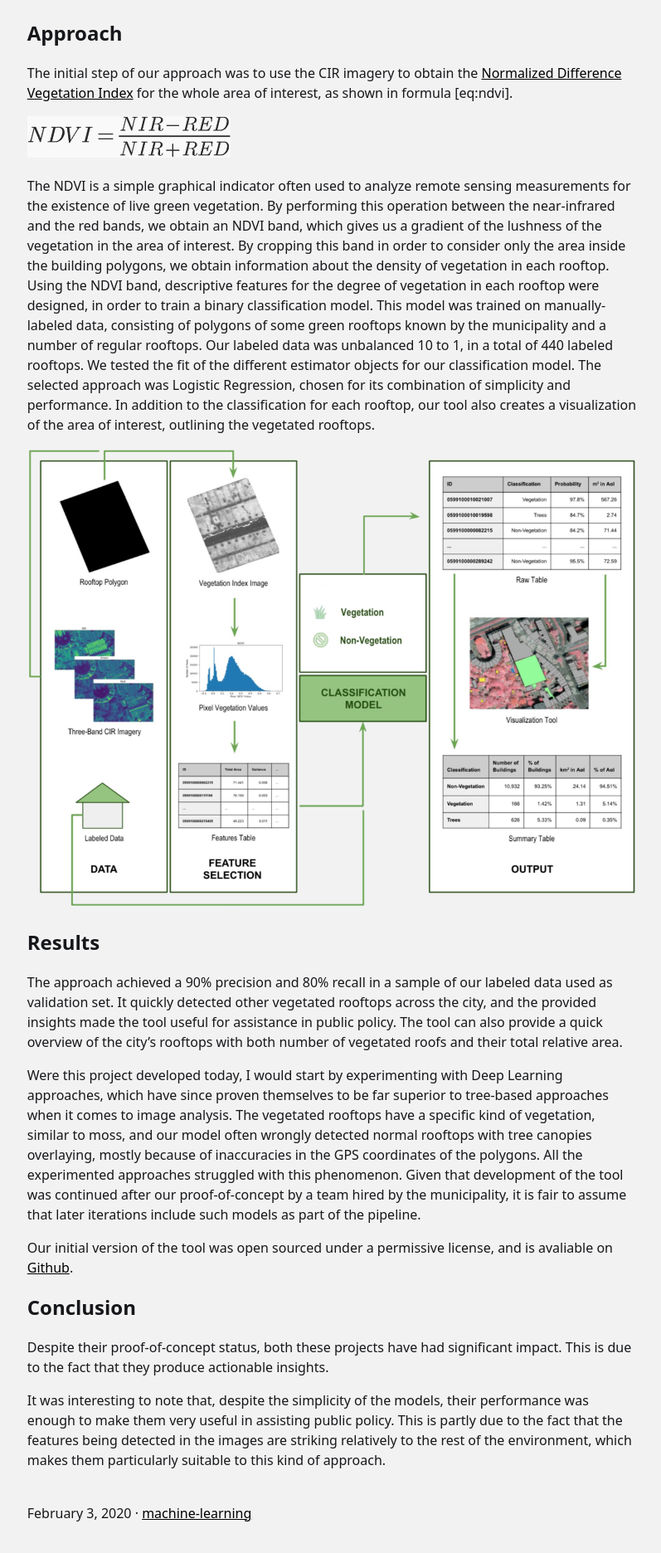
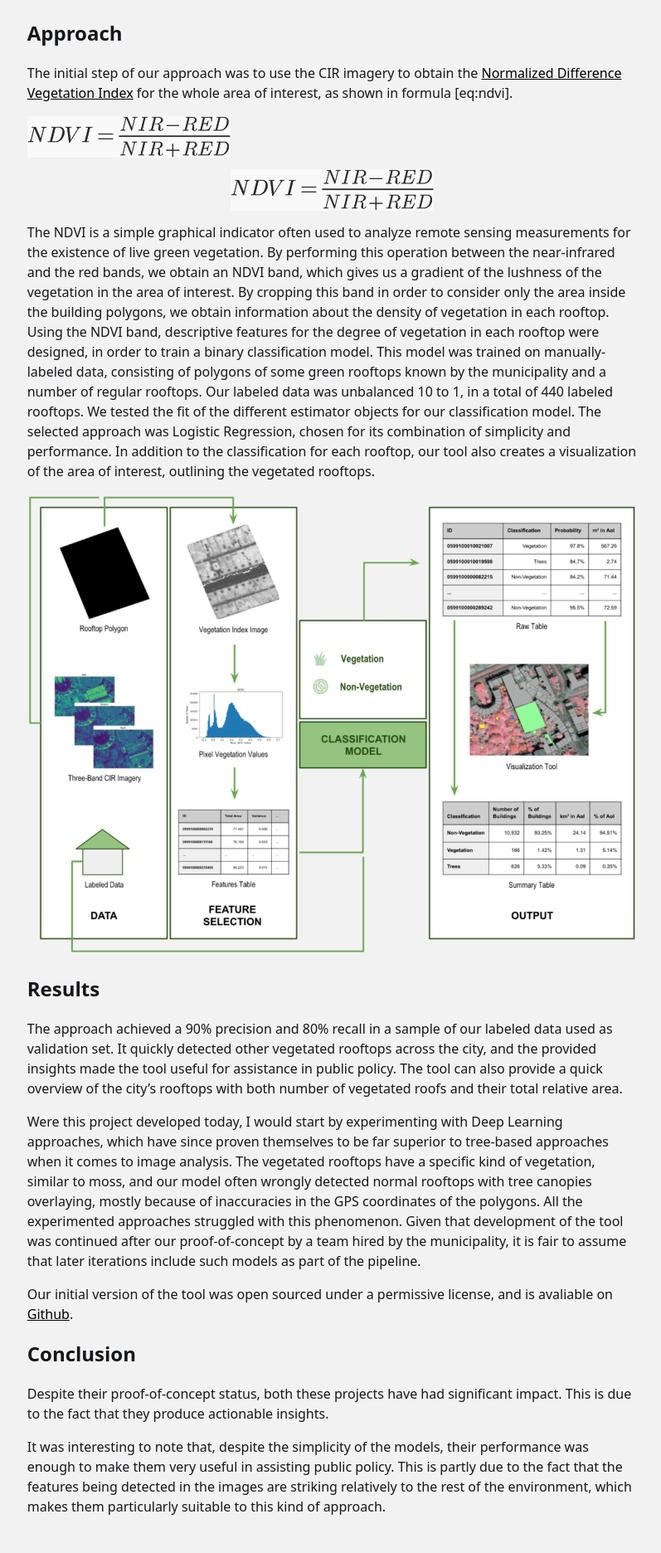
Before and after one commit to fernandeslouro/blog, a Jekyll site: the page built from _posts/2020-02-03-detecting-green-rooftops-in-rotterdam.md, in a window 1280 px wide. Shown: the part 1203-3075 px from the top of the page at 83% size, without its empty margins (320-1117 px from the left). Built offline with Jekyll 4.4.1, drawn with Linux system fonts in a browser that asks for light colours.

Commit message:
Update 2020-02-03-detecting-green-rooftops-in-rotterdam.md

```diff
--- a/_posts/2020-02-03-detecting-green-rooftops-in-rotterdam.md
+++ b/_posts/2020-02-03-detecting-green-rooftops-in-rotterdam.md
@@ -26,6 +26,8 @@ The initial step of our approach was to use the CIR imagery to obtain the [Norma
 
 ![NDVI Formula](/assets/images/ndvi-equation.png)
 
+<div style="text-align:center"><img src="/assets/images/ndvi-equation.png" /></div>
+
 The NDVI is a simple graphical indicator often used to analyze remote sensing measurements for the existence of live green vegetation. By performing this operation between the near-infrared and the red bands, we obtain an NDVI band, which gives us a gradient of the lushness of the vegetation in the area of interest. By cropping this band in order to consider only the area inside the building polygons, we obtain information about the density of vegetation in each rooftop. Using the NDVI band, descriptive features for the degree of vegetation in each rooftop were designed, in order to train a binary classification model. This model was trained on manually-labeled data, consisting of polygons of some green rooftops known by the municipality and a number of regular rooftops. Our labeled data was unbalanced 10 to 1, in a total of 440 labeled rooftops. We tested the fit of the different estimator objects for our classification model. The selected approach was Logistic Regression, chosen for its combination of simplicity and performance. In addition to the classification for each rooftop, our tool also creates a visualization of the area of interest, outlining the vegetated rooftops.
 
 ![Pipeline.](/assets/images/approach.png)
```
